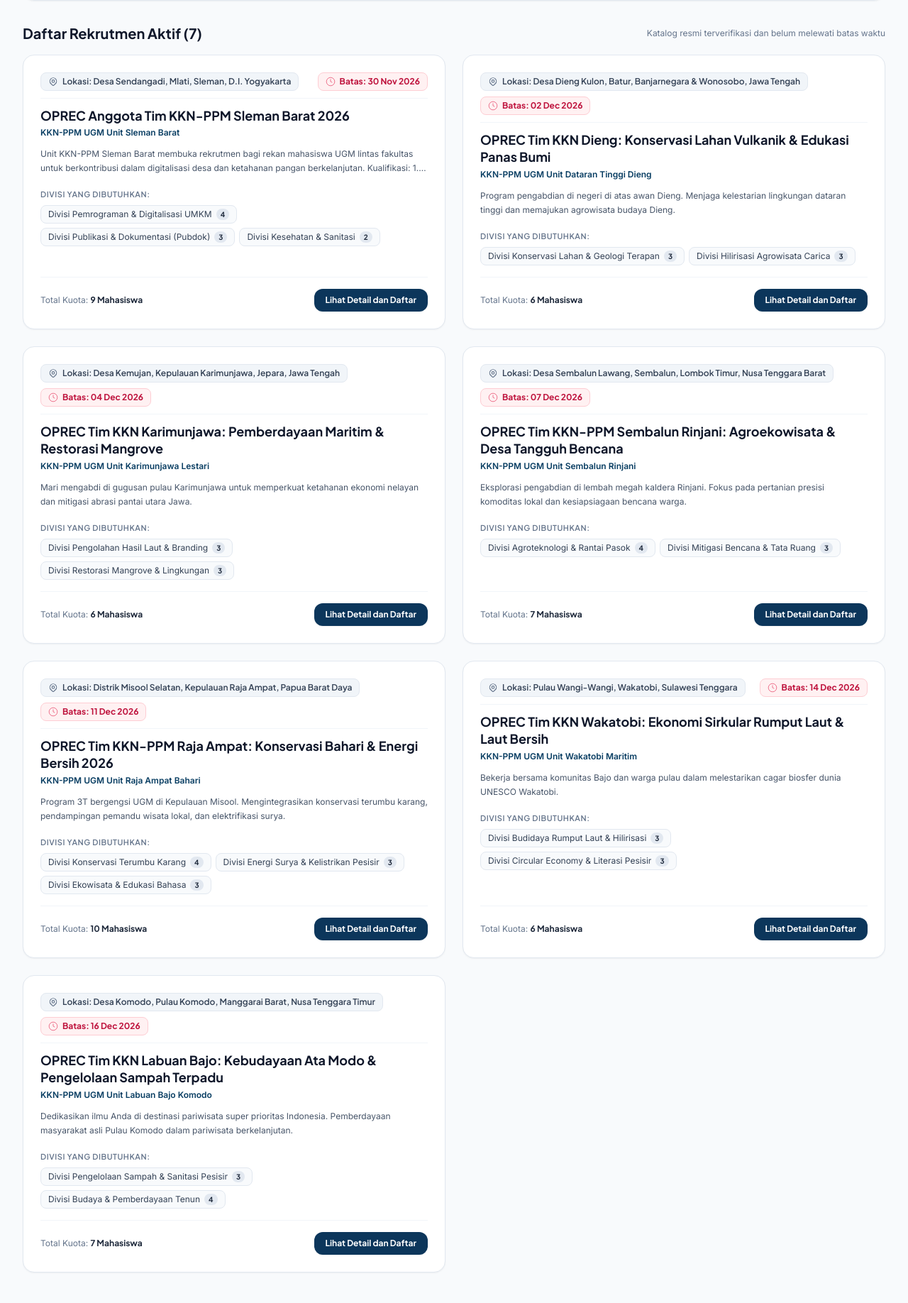
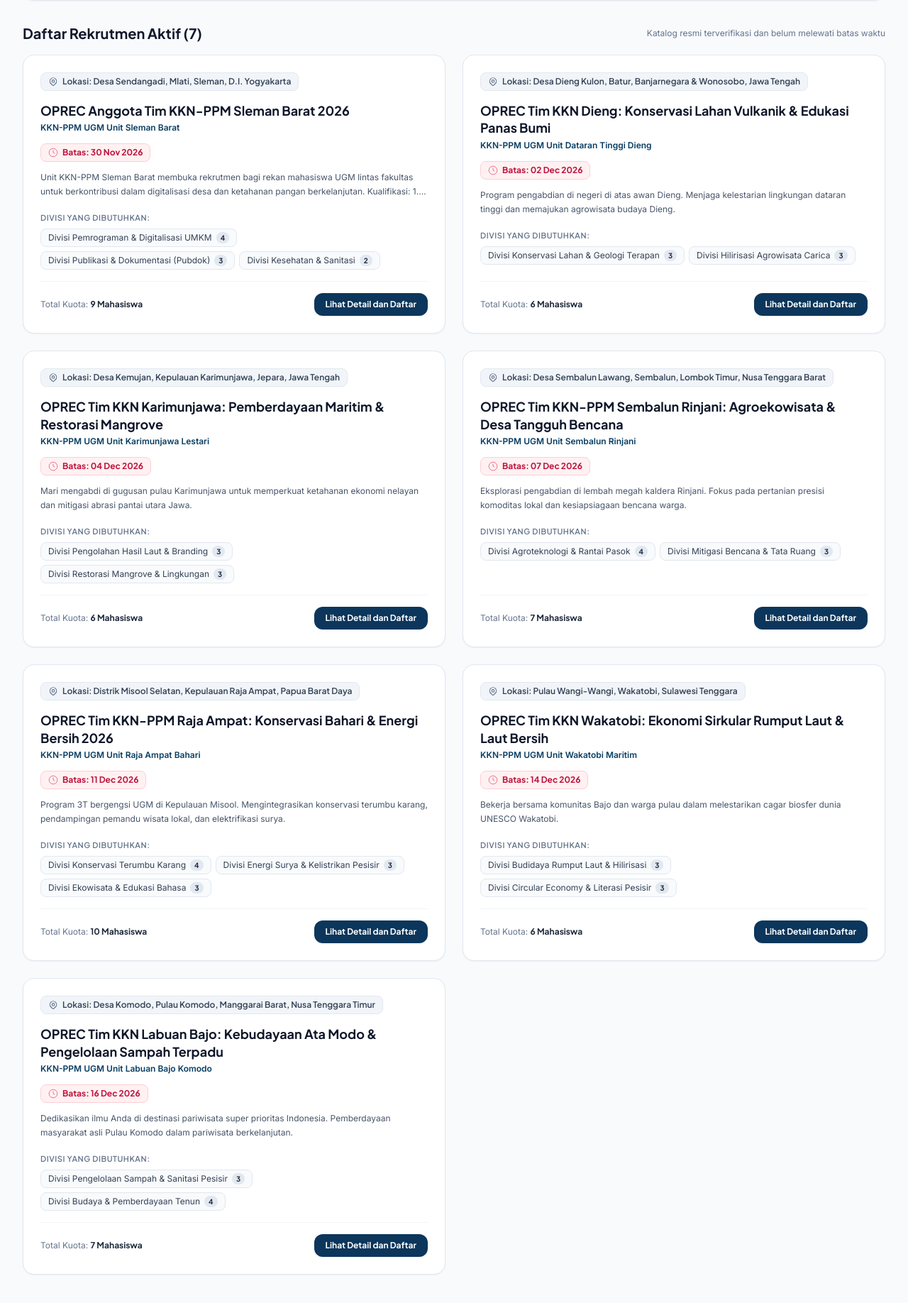
Before and after one commit to naufal1555/kknhub, a Laravel app: page /catalog in a window 1280 px wide. Shown: the part 529-2365 px from the top of the page at 71% size. Run offline with Laravel 12, Linux system fonts and the light colour scheme; data comes from the database, SQL or seed files in the repository; some libraries are stand-ins or nearby versions.

Commit message:
fix(catalog,perf): seragamkan posisi badge batas pendaftaran di bawah judul dan optimasi performa

```diff
--- a/config/database.php
+++ b/config/database.php
@@ -38,9 +38,9 @@ return [
             'database' => env('DB_DATABASE', database_path('database.sqlite')),
             'prefix' => '',
             'foreign_key_constraints' => env('DB_FOREIGN_KEYS', true),
-            'busy_timeout' => null,
-            'journal_mode' => null,
-            'synchronous' => null,
+            'busy_timeout' => 5000,
+            'journal_mode' => 'wal',
+            'synchronous' => 'normal',
             'transaction_mode' => 'DEFERRED',
         ],
 
--- a/resources/views/catalog/index.blade.php
+++ b/resources/views/catalog/index.blade.php
@@ -110,15 +110,11 @@
             @forelse($catalogs as $catalog)
                 <div class="bg-white border border-slate-200 hover:border-[#083d62]/50 rounded-2xl p-6 shadow-sm hover:shadow-md transition flex flex-col justify-between space-y-4">
                     <div class="space-y-3">
-                        <!-- Header Kartu: Baris Lokasi & Batas Waktu Bebas Tumpang Tindih -->
-                        <div class="flex flex-wrap items-center justify-between gap-2 pb-2.5 border-b border-slate-100">
-                            <span class="inline-flex items-center gap-1.5 text-xs font-heading font-semibold px-2.5 py-1 rounded-lg bg-slate-100 text-slate-700 border border-slate-200 max-w-full truncate">
+                        <!-- Lokasi Pengabdian -->
+                        <div class="flex items-center pb-1">
+                            <span class="inline-flex items-center gap-1.5 text-xs font-heading font-semibold px-2.5 py-1 rounded-lg bg-slate-100 text-slate-700 border border-slate-200 max-w-full">
                                 <svg class="w-3.5 h-3.5 text-slate-500 flex-shrink-0" fill="none" stroke="currentColor" viewBox="0 0 24 24"><path stroke-linecap="round" stroke-linejoin="round" stroke-width="2" d="M17.657 16.657L13.414 20.9a1.998 1.998 0 01-2.827 0l-4.244-4.243a8 8 0 1111.314 0z"></path><path stroke-linecap="round" stroke-linejoin="round" stroke-width="2" d="M15 11a3 3 0 11-6 0 3 3 0 016 0z"></path></svg>
                                 <span class="truncate">Lokasi: {{ $catalog->team->target_location }}</span>
-                            </span>
-                            <span class="inline-flex items-center gap-1.5 text-xs font-heading font-bold text-rose-700 bg-rose-50 border border-rose-200 px-2.5 py-1 rounded-lg whitespace-nowrap flex-shrink-0">
-                                <svg class="w-3.5 h-3.5 text-rose-600 flex-shrink-0" fill="none" stroke="currentColor" viewBox="0 0 24 24"><circle cx="12" cy="12" r="10"></circle><polyline points="12 6 12 12 16 14"></polyline></svg>
-                                <span>Batas: {{ $catalog->deadline->format('d M Y') }}</span>
                             </span>
                         </div>
 
@@ -130,6 +126,14 @@
                             <div class="text-xs font-sans font-semibold text-[#083d62] mt-1">
                                 {{ $catalog->team->name }}
                             </div>
+                        </div>
+
+                        <!-- Batas Waktu Pendaftaran (Seragam di Bawah Judul) -->
+                        <div class="flex items-center pt-0.5">
+                            <span class="inline-flex items-center gap-1.5 text-xs font-heading font-bold text-rose-700 bg-rose-50 border border-rose-200 px-2.5 py-1 rounded-lg">
+                                <svg class="w-3.5 h-3.5 text-rose-600 flex-shrink-0" fill="none" stroke="currentColor" viewBox="0 0 24 24"><circle cx="12" cy="12" r="10"></circle><polyline points="12 6 12 12 16 14"></polyline></svg>
+                                <span>Batas: {{ $catalog->deadline->format('d M Y') }}</span>
+                            </span>
                         </div>
 
                         @if($catalog->description)
```
Also changed, not shown: 1 other file.
